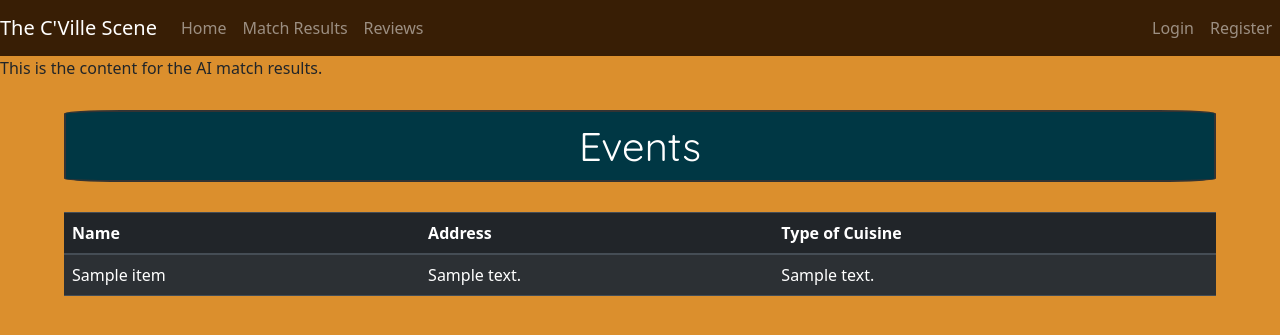
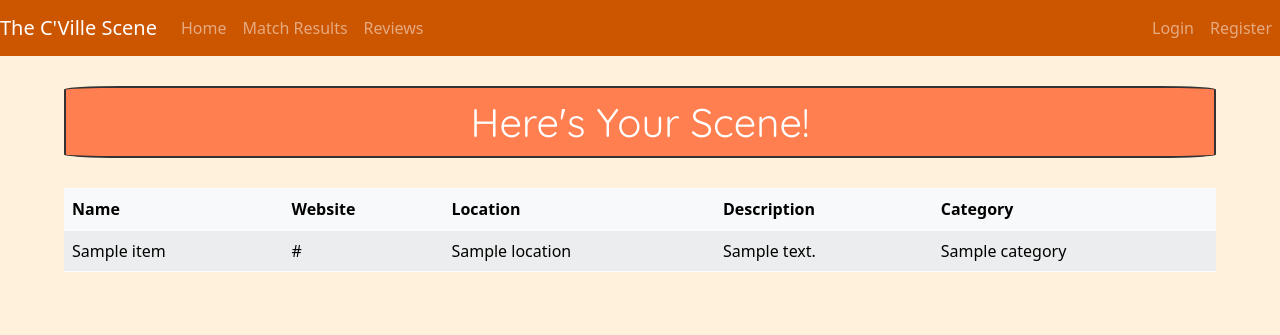
Before and after one commit to Srivacthi/The-CVille-Scene, a Flask app: template templates/match-results.html in a window 1280 px wide. Shown: the top 335 px of the page. Run offline with Flask 3, Linux system fonts and the light colour scheme; the template is opened without the code that fills it: most values are stand-ins (such as "Sample title", 1, 10 or a date in 2020).

Commit message:
design and formatting

```diff
--- a/app.py
+++ b/app.py
@@ -58,7 +58,7 @@ def home_page():
 
 @app.route('/matches')
 def match_results():
-    items = load_items_from_csv('test_file.csv')
+    items = load_items_from_csv('results.csv')
     return render_template('match-results.html', items=items)
 
 @app.route('/reviews')
--- a/load_csv.py
+++ b/load_csv.py
@@ -7,13 +7,15 @@ def load_items_from_csv(filename):
         for row in reader:
             item = {
                 'name': row['Name'],
-                'address': row['Address'],
-                'cuisine': row['Type of Cuisine']
+                'website' : row['Website'],
+                'location': row['Location'],
+                'description': row['Description'],
+                'category': row['Category']
             }
             items.append(item)
     return items
 
 # Example usage
-filename = 'test_file.csv'
+filename = 'results.csv'
 items = load_items_from_csv(filename)
 print(items)
--- a/templates/base.html
+++ b/templates/base.html
@@ -22,7 +22,7 @@
   <body>
     <style>
     .custom-navbar {
-        background-color: #381e05;
+        background-color: #cc5500;
     }
     </style>
     <nav class="navbar navbar-expand-md navbar-dark custom-navbar">
@@ -70,7 +70,7 @@
   </body>
   <style>
       body {
-        background-color: #db8f2d;
+        background-color: #fff1dc;
       }
   </style>
 </html>
--- a/templates/match-results.html
+++ b/templates/match-results.html
@@ -5,27 +5,30 @@
 {% endblock %}
 
 {% block content %}
-    This is the content for the AI match results.
     <link href="https://cdn.jsdelivr.net/npm/bootstrap@5.3.0/dist/css/bootstrap.min.css" rel="stylesheet">
 
-    <div style="font-family: 'Quicksand'; text-align: center; margin: 30px auto; padding: 10px; max-width: 90%; max-height: 80px; background-color: #003744; border: 2px solid #333; border-radius: 5%;">
-        <h1 style="margin: 0; color: #ffffff;">Events</h1>
+    <div style="font-family: 'Quicksand'; text-align: center; margin: 30px auto; padding: 10px; max-width: 90%; max-height: 80px; background-color: #ff7f50; border: 2px solid #333; border-radius: 5%;">
+        <h1 style="margin: 0; color: #ffffff;">Here's Your Scene!</h1>
     </div>
 
-    <table class="table table-hover table-striped table-dark table-rounded" style="width: 90%; margin: auto;">
+    <table class="table table-hover table-striped table-light table-rounded" style="width: 90%; margin: auto;">
         <thead>
             <tr>
                 <th>Name</th>
-                <th>Address</th>
-                <th>Type of Cuisine</th>
+                <th>Website</th>
+                <th>Location</th>
+                <th>Description</th>
+                <th>Category</th>
             </tr>
         </thead>
         <tbody>
             {% for item in items %}
             <tr>
                 <td>{{ item.name }}</td>
-                <td>{{ item.address }}</td>
-                <td>{{ item.cuisine }}</td>
+                <td>{{ item.website }}</td>
+                <td>{{ item.location }}</td>
+                <td>{{ item.description }}</td>
+                <td>{{ item.category }}</td>
             </tr>
             {% endfor %}
         </tbody>
```
